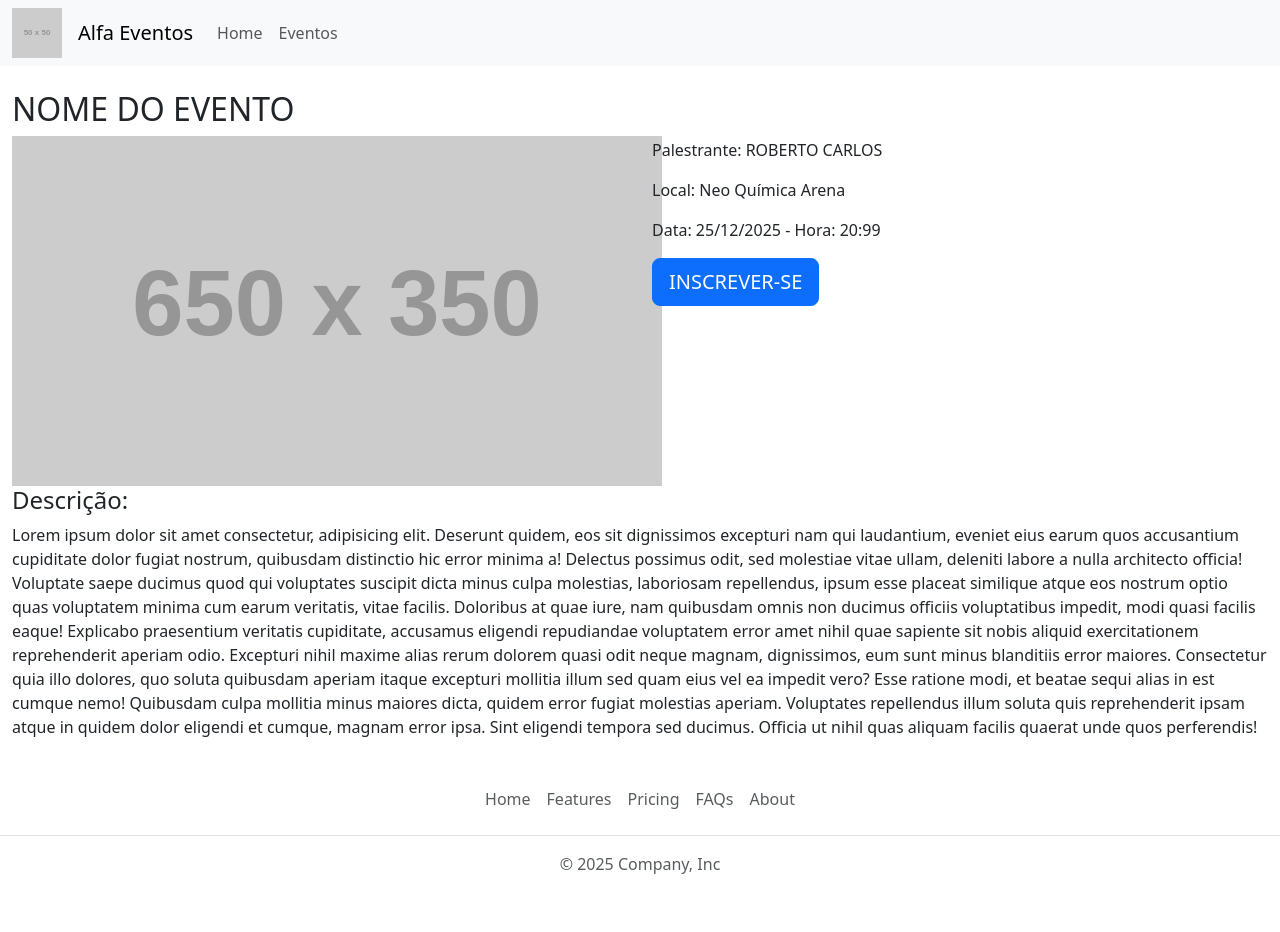
After one commit to ShibaDX/hackathon01-equipe13, a PHP site: page /visualizarEvento.php in a window 1280 px wide. The commit adds this page. Run offline with PHP 8.4, Linux system fonts and the light colour scheme; grey boxes labelled with a size stand in for pictures from a placeholder-image service; some libraries are stand-ins or nearby versions.

Commit message:
feat: adicionar visualizarEvento e index

```diff
--- /dev/null
+++ b/frontend-php/includes/bootstrap_css.php
@@ -0,0 +1 @@
+    <link href="https://cdn.jsdelivr.net/npm/bootstrap@5.3.6/dist/css/bootstrap.min.css" rel="stylesheet" integrity="sha384-4Q6Gf2aSP4eDXB8Miphtr37CMZZQ5oXLH2yaXMJ2w8e2ZtHTl7GptT4jmndRuHDT" crossorigin="anonymous">
--- /dev/null
+++ b/frontend-php/includes/bootstrap_js.php
@@ -0,0 +1 @@
+    <script src="https://cdn.jsdelivr.net/npm/bootstrap@5.3.6/dist/js/bootstrap.bundle.min.js" integrity="sha384-j1CDi7MgGQ12Z7Qab0qlWQ/Qqz24Gc6BM0thvEMVjHnfYGF0rmFCozFSxQBxwHKO" crossorigin="anonymous"></script>
--- /dev/null
+++ b/frontend-php/includes/footer.php
@@ -0,0 +1,10 @@
+ <footer class="py-3 my-4">
+     <ul class="nav justify-content-center border-bottom pb-3 mb-3">
+         <li class="nav-item"><a href="#" class="nav-link px-2 text-body-secondary">Home</a></li>
+         <li class="nav-item"><a href="#" class="nav-link px-2 text-body-secondary">Features</a></li>
+         <li class="nav-item"><a href="#" class="nav-link px-2 text-body-secondary">Pricing</a></li>
+         <li class="nav-item"><a href="#" class="nav-link px-2 text-body-secondary">FAQs</a></li>
+         <li class="nav-item"><a href="#" class="nav-link px-2 text-body-secondary">About</a></li>
+     </ul>
+     <p class="text-center text-body-secondary">© 2025 Company, Inc</p>
+ </footer>
--- a/frontend-php/includes/header.php
+++ b/frontend-php/includes/header.php
@@ -1 +1,21 @@
-// Arquivo criado apenas para estruturação e organização do projeto, pode ser posteriormente alterado ou excluído
+<header>
+    <nav class="navbar navbar-expand-lg bg-body-tertiary">
+        <div class="container-fluid">
+            <img src="https://placehold.co/50x50" alt="Logo" width="50" height="50" class="d-inline-block ">
+            <a class="navbar-brand ps-3" href="#">Alfa Eventos</a>
+            <button class="navbar-toggler" type="button" data-bs-toggle="collapse" data-bs-target="#navbarNav" aria-controls="navbarNav" aria-expanded="false" aria-label="Toggle navigation">
+                <span class="navbar-toggler-icon"></span>
+            </button>
+            <div class="collapse navbar-collapse" id="navbarNav">
+                <ul class="navbar-nav">
+                    <li class="nav-item">
+                        <a class="nav-link" href="#">Home</a>
+                    </li>
+                    <li class="nav-item">
+                        <a class="nav-link" href="#">Eventos</a>
+                    </li>
+                </ul>
+            </div>
+        </div>
+    </nav>
+</header>
--- a/frontend-php/public/css/style.css
+++ b/frontend-php/public/css/style.css
@@ -1 +1,4 @@
-/* Arquivo criado apenas para estruturação e organização do projeto, pode ser posteriormente alterado ou excluído
+.teste {
+    height: 2000px;
+
+}
--- /dev/null
+++ b/frontend-php/public/visualizarEvento.php
@@ -0,0 +1,40 @@
+<!DOCTYPE html>
+<html lang="pt-br">
+
+<head>
+    <meta charset="UTF-8">
+    <meta name="viewport" content="width=device-width, initial-scale=1.0">
+    <title>Alfa Eventos</title>
+    <?php require_once '../includes/bootstrap_css.php' ?>
+    <link rel="stylesheet" href="css/style.css">
+</head>
+
+<body>
+    <?php require_once '../includes/header.php' ?>
+
+    <main>
+        <div class="container-fluid pt-4">
+            <div class="row">
+                <div class="col-6">
+                    <h2>NOME DO EVENTO</h2>
+                    <img src="https://placehold.co/650x350" alt="">
+                </div>
+                <div class="col pt-5">
+                    <p>Palestrante: ROBERTO CARLOS</p>
+                    <p>Local: Neo Química Arena</p>
+                    <p>Data: 25/12/2025 - Hora: 20:99</p>
+                    <button type="button" class="btn btn-primary btn-lg ">INSCREVER-SE</button>
+                </div>
+            </div>
+            <div class="descricao">
+                <h4>Descrição:</h4>
+                <p>Lorem ipsum dolor sit amet consectetur, adipisicing elit. Deserunt quidem, eos sit dignissimos excepturi nam qui laudantium, eveniet eius earum quos accusantium cupiditate dolor fugiat nostrum, quibusdam distinctio hic error minima a! Delectus possimus odit, sed molestiae vitae ullam, deleniti labore a nulla architecto officia! Voluptate saepe ducimus quod qui voluptates suscipit dicta minus culpa molestias, laboriosam repellendus, ipsum esse placeat similique atque eos nostrum optio quas voluptatem minima cum earum veritatis, vitae facilis. Doloribus at quae iure, nam quibusdam omnis non ducimus officiis voluptatibus impedit, modi quasi facilis eaque! Explicabo praesentium veritatis cupiditate, accusamus eligendi repudiandae voluptatem error amet nihil quae sapiente sit nobis aliquid exercitationem reprehenderit aperiam odio. Excepturi nihil maxime alias rerum dolorem quasi odit neque magnam, dignissimos, eum sunt minus blanditiis error maiores. Consectetur quia illo dolores, quo soluta quibusdam aperiam itaque excepturi mollitia illum sed quam eius vel ea impedit vero? Esse ratione modi, et beatae sequi alias in est cumque nemo! Quibusdam culpa mollitia minus maiores dicta, quidem error fugiat molestias aperiam. Voluptates repellendus illum soluta quis reprehenderit ipsam atque in quidem dolor eligendi et cumque, magnam error ipsa. Sint eligendi tempora sed ducimus. Officia ut nihil quas aliquam facilis quaerat unde quos perferendis!</p>
+            </div>
+        </div>
+    </main>
+
+    <?php require_once '../includes/footer.php' ?>
+    <?php require_once '../includes/bootstrap_js.php' ?>
+</body>
+
+</html>
```
Also changed, not shown: frontend-php/public/index.php (+19 -1 lines).
